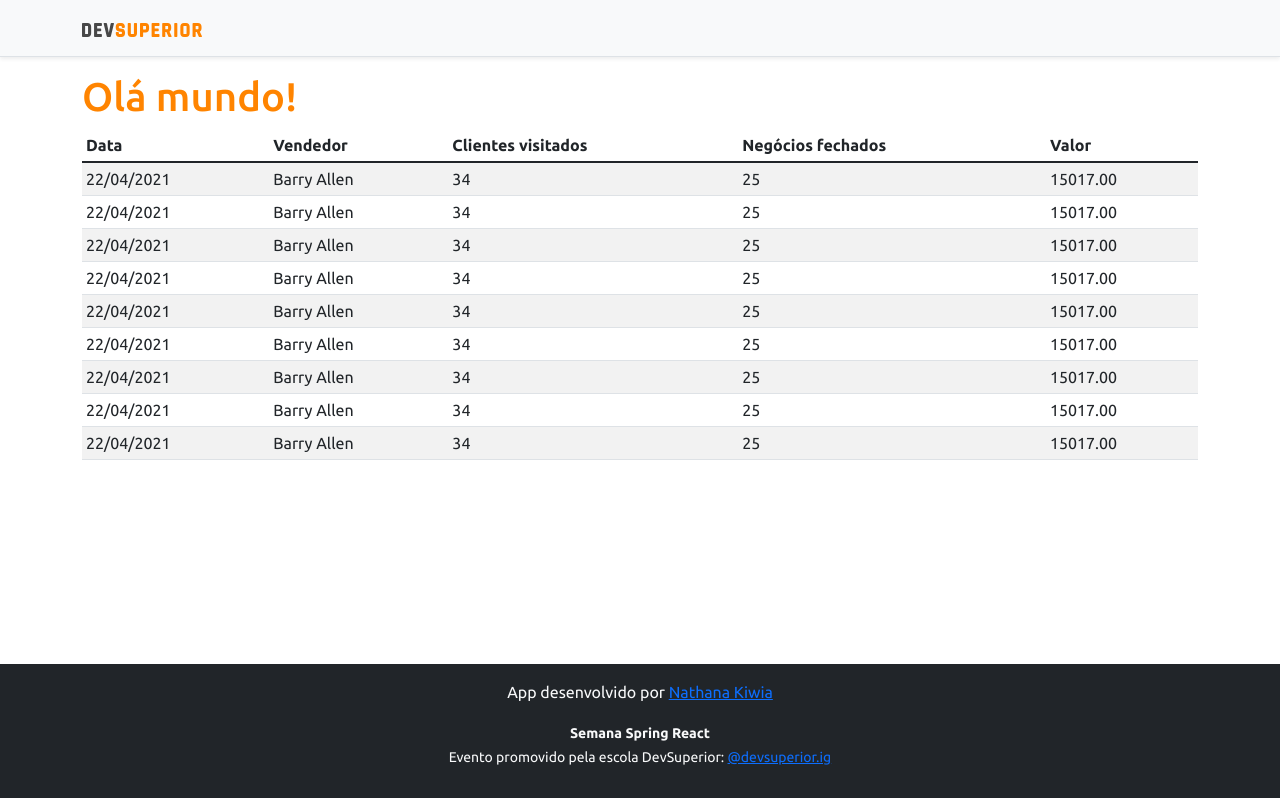
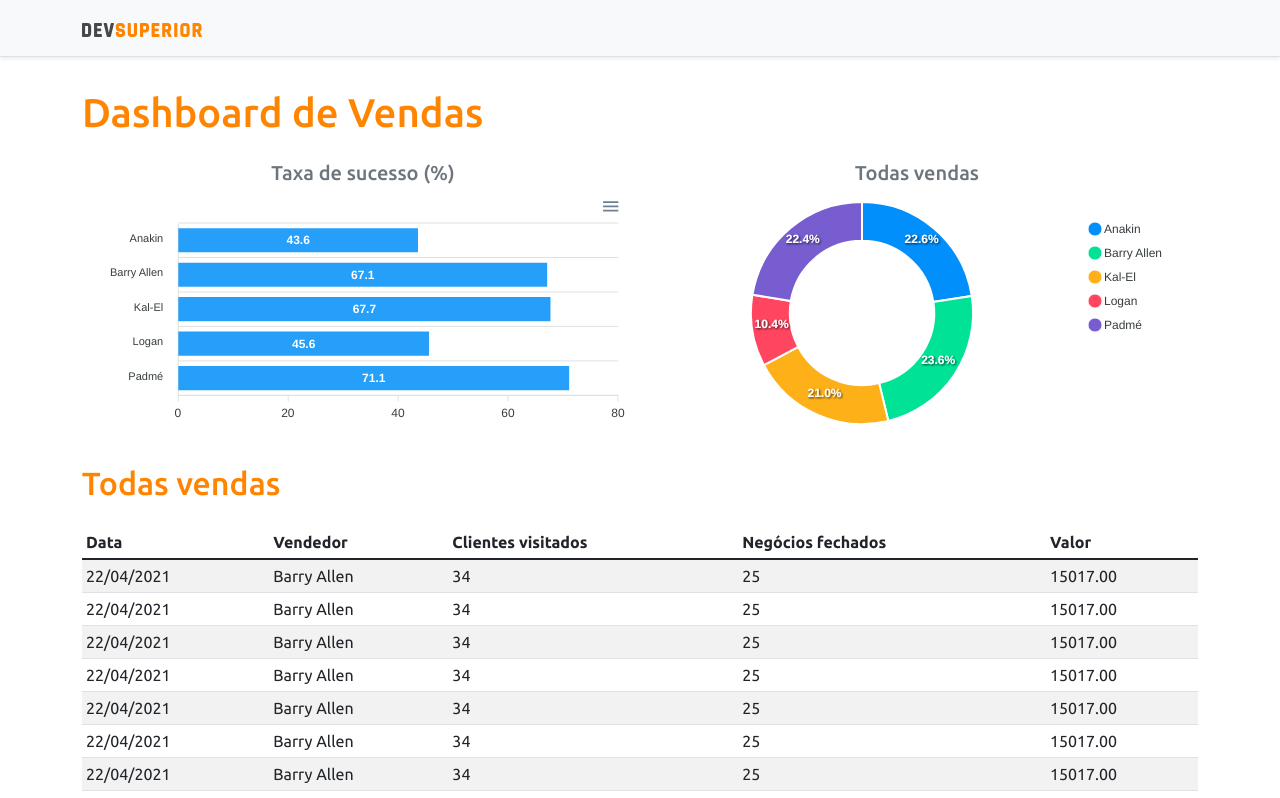
Before and after one commit to NathanaKiw/projeto-sds3, a React (Create React App) app in the folder frontend/: page / in a window 1280 px wide. Shown: the top 798 px of the page. Built offline with nearby package versions, Linux system fonts and the light colour scheme.

Commit message:
Static charts

```diff
--- a/frontend/package.json
+++ b/frontend/package.json
@@ -11,12 +11,16 @@
     "@types/node": "^12.0.0",
     "@types/react": "^17.0.0",
     "@types/react-dom": "^17.0.0",
+    "add": "^2.0.6",
+    "apexcharts": "^3.28.1",
     "bootstrap": "^5.1.0",
     "react": "^17.0.2",
+    "react-apexcharts": "^1.3.9",
     "react-dom": "^17.0.2",
     "react-scripts": "4.0.3",
     "typescript": "^4.1.2",
-    "web-vitals": "^1.0.1"
+    "web-vitals": "^1.0.1",
+    "yarn": "^1.22.11"
   },
   "scripts": {
     "start": "react-scripts start",
--- a/frontend/src/App.tsx
+++ b/frontend/src/App.tsx
@@ -1,3 +1,5 @@
+import DonutChart from "components/DonutChart";
+import BarChart from "components/BarChart";
 import DataTable from "components/DataTable";
 import Footer from "components/Footer";
 import NavBar from "components/NavBar";
@@ -6,9 +8,26 @@
   return (
     <>
       <NavBar />
-      <div className= "container">
-        <h1 className="text-primary">Olá mundo!</h1>
-      <DataTable />
+      <div className="container">
+        <h1 className="text-primary py-3">Dashboard de Vendas</h1>
+
+        <div className="row px-3">
+          <div className="col-sm-6">
+            <h5 className="text-center text-secondary">Taxa de sucesso (%)</h5>
+            <BarChart />
+          </div>
+          <div className="col-sm-6">
+            <h5 className="text-center text-secondary">Todas vendas</h5>
+            <DonutChart />
+          </div>
+        </div>
+
+        <div className="py-3">
+          <h2 className="text center text-primary">Todas vendas</h2>
+        </div>
+
+
+        <DataTable />
       </div>
       <Footer />
     </>
--- /dev/null
+++ b/frontend/src/components/BarChart/index.tsx
@@ -0,0 +1,32 @@
+import Chart from 'react-apexcharts'
+const BarChart = () => {
+    const options = {
+        plotOptions: {
+            bar: {
+                horizontal: true,
+            }
+        },
+    };
+
+    const mockData = {
+        labels: {
+            categories: ['Anakin', 'Barry Allen', 'Kal-El', 'Logan', 'Padmé']
+        },
+        series: [
+            {
+                name: "% Sucesso",
+                data: [43.6, 67.1, 67.7, 45.6, 71.1]
+            }
+        ]
+    };
+    return (
+        <Chart
+            options={{...options, xaxis: mockData.labels}}
+            series= {mockData.series}
+            type="bar"
+            height= "240"
+        />
+    );
+}
+
+export default BarChart;
--- /dev/null
+++ b/frontend/src/components/DonutChart/index.tsx
@@ -0,0 +1,25 @@
+import Chart from 'react-apexcharts'
+const DonutChart = () => {
+
+    const mockData = {
+        series: [477138, 499928, 444867, 220426, 473088],
+        labels: ['Anakin', 'Barry Allen', 'Kal-El', 'Logan', 'Padmé']
+    }
+
+    const options = {
+        legend: {
+            show: true
+        }
+    }
+
+    return (
+        <Chart
+            options={{...options, labels: mockData.labels}}
+            series= {mockData.series}
+            type="donut"
+            height= "240"
+        />
+    );
+}
+
+export default DonutChart;
```
Also changed, not shown: 1 other file (tests, documents, lock files or other folders).
